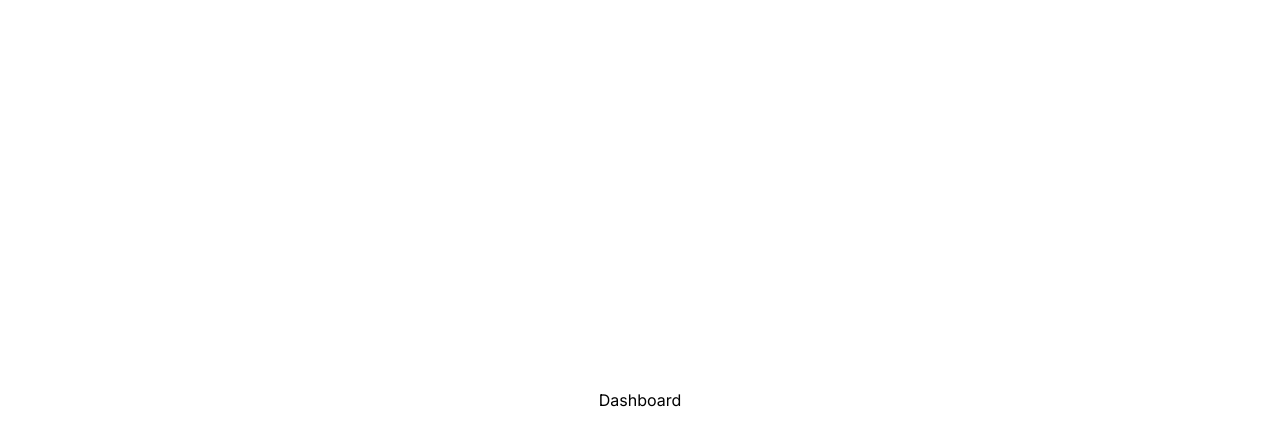
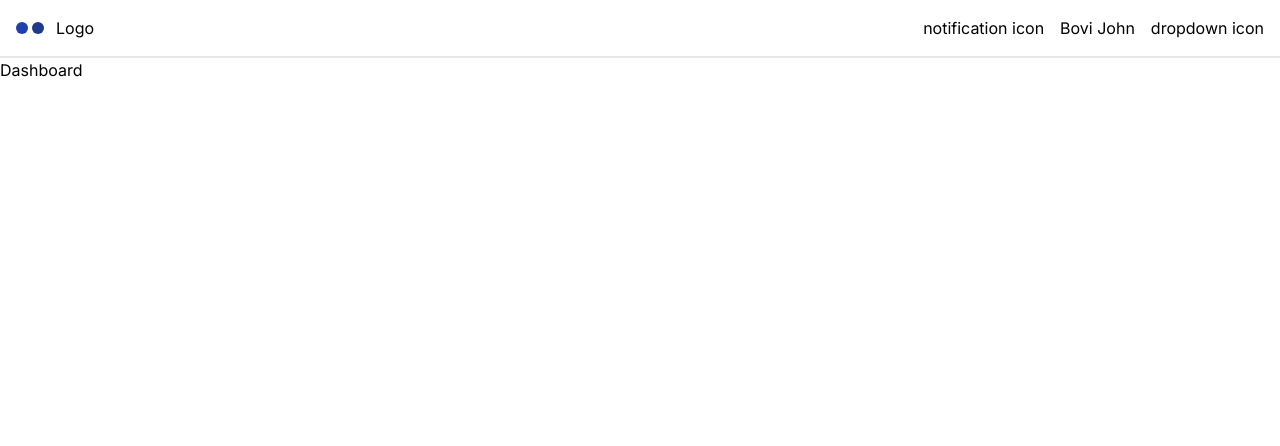
Before and after one commit to Harkanni/calender-app, a Next.js app: page /dashboard in a window 1280 px wide. Shown: the top 446 px of the page. Built offline with nearby package versions, Linux system fonts and the light colour scheme.

Commit message:
dashboard

```diff
--- a/app/calender/page.tsx
+++ b/app/calender/page.tsx
@@ -131,7 +131,7 @@ export default function CommonlyUsedComponents() {
             return; // Stop the function from proceeding
          }
 
-         if(!breed) {
+         if (!breed) {
             alert('Please select your dogBreed ')
             return; // Stop the function from proceeding
          }
@@ -246,6 +246,7 @@ export default function CommonlyUsedComponents() {
       <ThemeProvider theme={theme}>
          <UserContext.Provider value={[]}>
             <LocalizationProvider dateAdapter={AdapterMoment}>
+               <div className='body'>
                   <div className={`${(loading || modal) && 'blurBg'} form-container flex flex-col gap-4 min-w-[70vw] min-h-[70vh] ${styles.container}  m-auto bg-white rounded-md`}>
                      {
                         [...Array(sessionCount)].map((_, index) => {
@@ -334,6 +335,8 @@ export default function CommonlyUsedComponents() {
                      (loading || modal) && <Summary setModal={setModal} user={user} dogBreed={breed} sessionCount={sessionCount} loading={loading} setLoading={setLoading} />
                   }
 
+               </div>
+
             </LocalizationProvider>
 
          </UserContext.Provider>
--- a/app/dashboard/page.tsx
+++ b/app/dashboard/page.tsx
@@ -1,8 +1,13 @@
+import Navbar from '@/components/Navbar'
 import React from 'react'
+import styles from '@/app/dashboard.module.css'
 
 const page = () => {
   return (
-    <div>Dashboard</div>
+    <div className={`${styles['dashboard-wrapper']}`}>
+      <Navbar />
+      Dashboard
+    </div>
   )
 }
 
--- a/app/globals.css
+++ b/app/globals.css
@@ -32,7 +32,7 @@ body {
   }
 } */
 
-body {
+.body {
   display: flex;
   align-items: center;
   justify-content: center;
--- /dev/null
+++ b/components/Navbar.tsx
@@ -0,0 +1,21 @@
+import React from 'react'
+import styles from '@/app/dashboard.module.css'
+
+const Navbar = () => {
+  return (
+    <div className={`${styles.navbar} flex items-center justify-between p-4 border-b-2`}>
+      <div className='flex gap-1 items-center'>
+         <div className={`w-3 h-3 rounded-lg bg-blue-800`}></div>
+         <div className={`w-3 h-3 rounded-lg bg-blue-900 mr-2`}></div>
+         <span>Logo</span>
+      </div>
+      <div className={`flex gap-4`}>
+         <span>notification icon</span>
+         <div>Bovi John</div>
+         <span>dropdown icon</span>
+      </div>
+    </div>
+  )
+}
+
+export default Navbar
```
Also changed, not shown: app/dashboard.module.css (added). Lines whose indentation alone changed are shown as unchanged.
